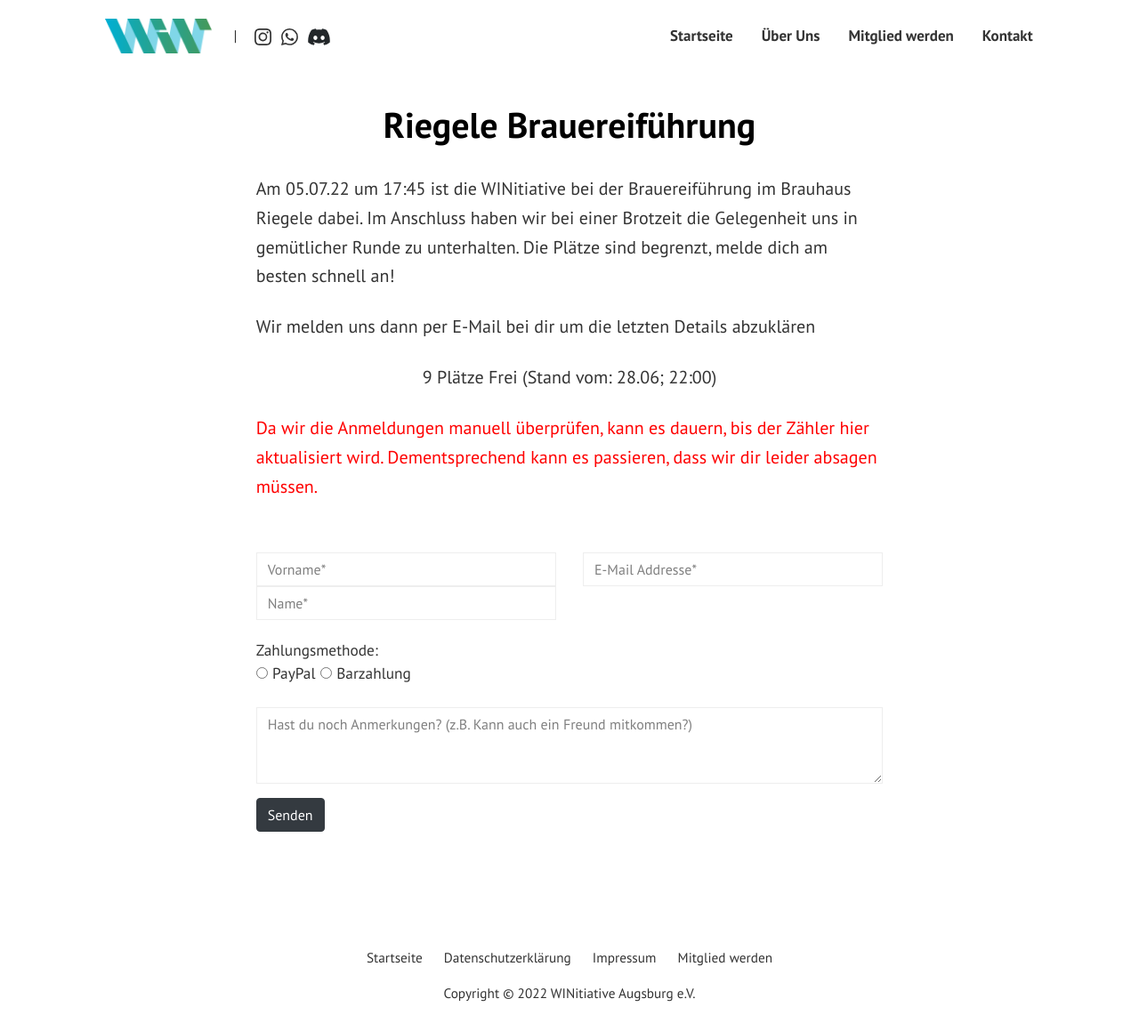
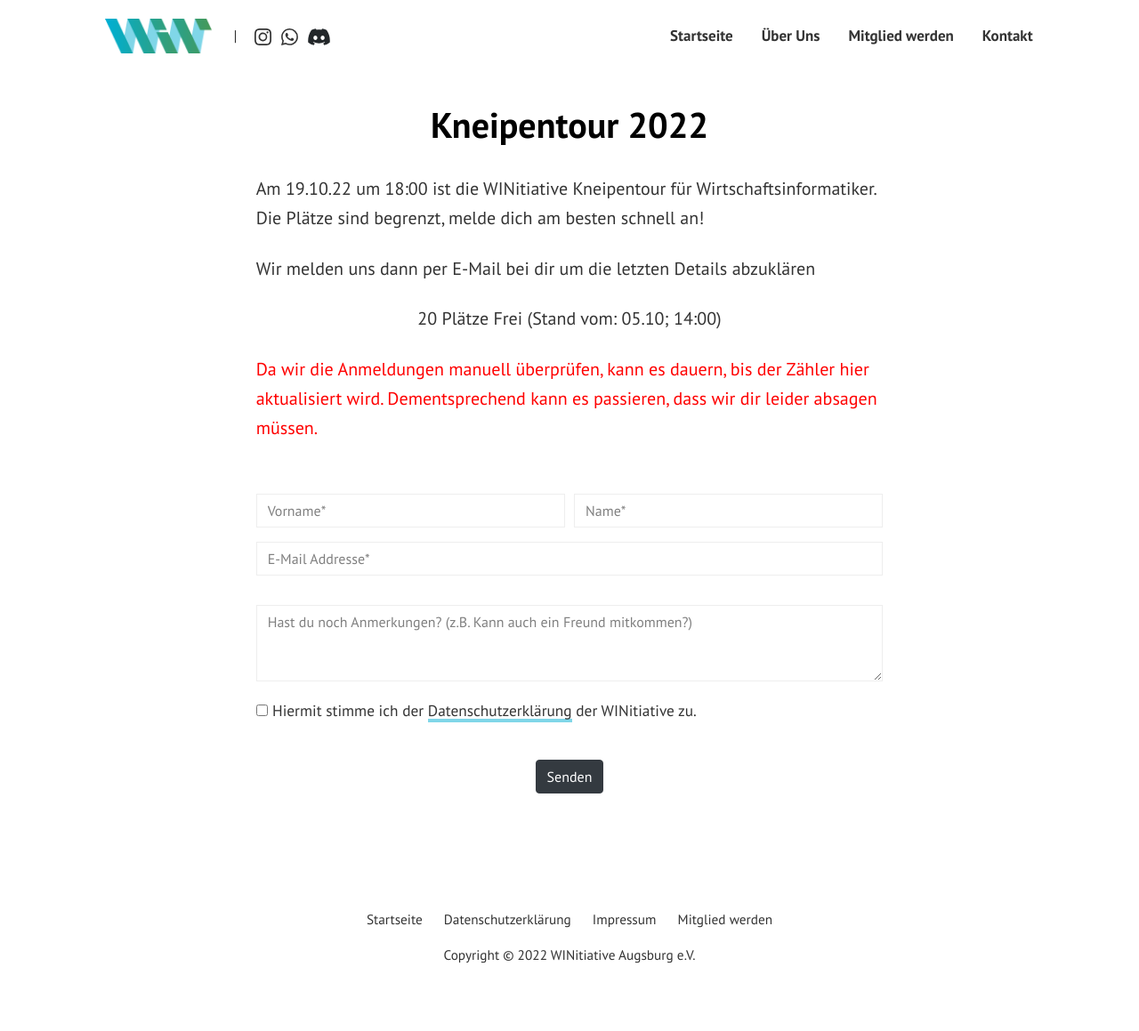
Before and after one commit to WINitiative-Augsburg-eV/webseite, a Jekyll site: the page built from pages/event-anmeldung.html, in a window 1280 px wide and 1159 px high. Shown: the whole window at 89% size. Built offline with Jekyll 4.4.1, drawn with Linux system fonts in a browser that asks for light colours; nearby versions of some CDN libraries; library files that are not in the unit come from our copies.

Commit message:
Overhaul

```diff
--- a/_includes/postbox.html
+++ b/_includes/postbox.html
@@ -1,6 +1,6 @@
 <!-- begin post -->
 {% if post.featured == true %}
-<div class="card">
+<div class="card" id="card">
 			<div class="card__content">
         {% if post.image %} <img  src="{{ site.baseurl }}/{{ post.image }}" alt="{{ post.title }}"> {% endif %}
         <div>
--- a/_layouts/default.html
+++ b/_layouts/default.html
@@ -117,9 +117,12 @@
 <script src="{{ site.baseurl }}/assets/js/jquery.min.js"></script>
 <script src="{{ site.baseurl }}/assets/js/bootstrap.min.js"></script>
 <script src="{{ site.baseurl }}/assets/js/theme.js"></script>
-<script src="assets/js/wow.min.js"></script>
-<script>new WOW().init();</script>
 <script src="{{ site.baseurl }}/assets/js/cards.js" type="module"></script>
+<link rel="stylesheet" href="/assets/css/animate.css">
+<script src="/assets/js/wow.min.js"></script>
+              <script>
+              new WOW().init();
+              </script>
 
 </body>
 
--- a/assets/css/custom.css
+++ b/assets/css/custom.css
@@ -44,6 +44,7 @@
   }
   .card__content > div {
     padding: 1rem 1rem;
+		place-self: center;
   	width: 100%;
   	text-align: left;
 			box-shadow: 0 0.2em 1em rgba(0, 0, 0, 0.1), 0 1em 2em rgba(0, 0, 0, 0.1);
--- a/assets/js/cards.js
+++ b/assets/js/cards.js
@@ -18,9 +18,9 @@
 	// Scroll-Linked Animation
 	scroll(
 		animate($card, {
-			opacity: [ 1, 0.9 - (0.1 * reverseIndex0)],
 			// Earlier cards shrink more than later cards
 			scale: [ 1, 1 - (0.1 * reverseIndex0)],
+			opacity: [ 1, 1 - (0.1 * reverseIndex0)],
 		}), {
 			// Each card should only shrink when it’s at the top.
 			// We can’t use exit on the els for this (as they are sticky)
--- a/pages/event-anmeldung.html
+++ b/pages/event-anmeldung.html
@@ -1,6 +1,6 @@
 ---
 layout: page
-title: Riegele Brauereiführung
+title: Kneipentour 2022
 permalink: "/event-anmeldung/"
 comments: false
 ---
@@ -8,31 +8,32 @@
 <form action="https://formsubmit.co/09d59bd4883cc050554222c88652ce2d" method="POST">
   <input type="hidden" name="_subject" value="Neue Anmeldung zum Event!">
     <input type="hidden" name="_captcha" value="false">
-<p class="lead mb-4">Am 05.07.22 um 17:45 ist die WINitiative bei der Brauereiführung im Brauhaus Riegele dabei. Im Anschluss haben wir bei einer Brotzeit die Gelegenheit uns in gemütlicher Runde zu unterhalten. Die Plätze sind begrenzt, melde dich am besten schnell an!</p>
+<p class="lead mb-4">Am 19.10.22 um 18:00 ist die WINitiative Kneipentour für Wirtschaftsinformatiker. Die Plätze sind begrenzt, melde dich am besten schnell an!</p>
 <p class="mb-4">Wir melden uns dann per E-Mail bei dir um die letzten Details abzuklären</p>
-<center><p class="mb-4">9 Plätze Frei (Stand vom: 28.06; 22:00)</p></center>
+<center><p class="mb-4">20 Plätze Frei (Stand vom: 05.10; 14:00)</p></center>
 <p class="mb-4" style="color: red">Da wir die Anmeldungen manuell überprüfen, kann es dauern, bis der Zähler hier aktualisiert wird. Dementsprechend kann es passieren, dass wir dir leider absagen müssen.</p>
 
 <br>
-<div class="form-group row">
-<div class="col-md-6">
-<input class="form-control" type="text" name="Vorname" placeholder="Vorname*" required>
-<input style="margin-bottom: 20px" class="form-control" type="text" name="Name" placeholder="Name*" required>
+<div class="form-row">
+<div class="form-group col-md-6">
+<input class="form-control" type="text" name="vorname" placeholder="Vorname*" required>
 </div>
-<div class="col-md-6">
-<input style="margin-bottom: 20px" class="form-control" type="email" name="email" placeholder="E-Mail Addresse*" required>
-</div>
-<div class="col-md-6">
-<fieldset>
-<legend style="font-size: 13pt; margin-bottom: -5px;">Zahlungsmethode:</legend>
-<input type="radio" id="pp" name="zahlung" value="PayPal" required>
-<label for="pp" style="font-size: 13pt">PayPal</label>
-<input type="radio" id="br" name="zahlung" value="Bar">
-<label for="br" style="font-size: 13pt">Barzahlung</label>
-</fieldset>
+<div class="form-group col-md-6">
+<input class="form-control" type="text" name="nachname" placeholder="Name*" required>
 </div>
 </div>
-<textarea rows="3" class="form-control mb-3" name="message" placeholder="Hast du noch Anmerkungen? (z.B. Kann auch ein Freund mitkommen?)"></textarea>
-<input class="btn btn-dark" type="submit" value="Senden">
+<div class="form group">
+<input class="form-control" type="email" name="email" placeholder="E-Mail Addresse*" required>
+</div>
+<br>
+<div class="form-group">
+<textarea rows="3" class="form-control" name="message" placeholder="Hast du noch Anmerkungen? (z.B. Kann auch ein Freund mitkommen?)"></textarea>
+</div>
+<div class="checkbox-same-line">
+<input type="checkbox" id="pp" name="Datenschutzbedingungen" value="DSGVO" required>
+<label for="pp" style="font-size: 13pt">Hiermit stimme ich der <a href="/datenschutzerklaerung" class="text-decoration-none">Datenschutzerklärung</a> der WINitiative zu.</label>
+</div>
+<br>
+<center><input class="btn btn-dark" type="submit" value="Senden"></center>
 <input type="hidden" name="_next" value="https://winitiative-augsburg.de/anmeldung-erfolgreich/">
 </form>
--- a/pages/o-phase-anmeldung.html
+++ b/pages/o-phase-anmeldung.html
@@ -9,11 +9,11 @@
 
   <div class="liste3">
   <p style="font-weight: bold; font size: 16pt"><u>Montag 10.10:</u> Nach dem Programm des Lehrstuhls findet unser Ersti Stammtisch statt. Hier kannst du entspannt deine Komolitonen kennenlernen.</p>
-  <center><p style="color: red">Vorraussichtlich kein Platz mehr frei! <br> (Anmeldung ist zwar noch möglich, jedoch können wir dir leider noch nicht zusagen)</p></center>
+  <center><p style="color: red">2 Plätze frei</p></center>
   <p style="font-weight: bold; font size: 16pt"><u>Dienstag 11.10:</u> Damit du weißt, wie die Herstellung des flüssigen Brotes stattfindet, solltest du mit uns an der Riegele Brauereiführung teilnehmen. Die Führung inklusive Essen und Trinken danach kostet 20€. Im Anschluss hast du die Möglichkeit den Abend mit uns ausklingen zu lassen.</p>
   <center><p style="color: red">Vorraussichtlich kein Platz mehr frei! <br> (Anmeldung ist zwar noch möglich, jedoch können wir dir leider noch nicht zusagen)</p></center>
   <p style="font-weight: bold; font size: 16pt"><u>Mittwoch 19.10:</u> Damit du in deiner Studentenzeit weißt, welche Bars es so in Augsburg gibt, geben wir dir bei unserer Kneipentour einen kleinen Einblick.</p>
-  <center><p style="color: red">Noch 22 Plätze frei</p></center>
+  <center><p style="color: red">Noch 21 Plätze frei</p></center>
 </div>
 
 <center><p style="font-weight: bold; color: #037c94; font-size: 18pt" class="lead mb-4">Wenn du mit dabei sein willst, melde dich hier einfach an!</p></center>
```
Also changed, not shown: _posts/2022-09-29-O-Phase.md (+2 -6 lines), _posts/2022-10-03-Kneipentour.md (added, +10 -0 lines), assets/images/8bafcedf-0b84-4919-9b31-bc551b66a126.jpg, assets/images/Bier_Pong_Becher_Aufstellung.jpg, assets/images/Kneipentour_2022.jpg (added), 3 other files.
